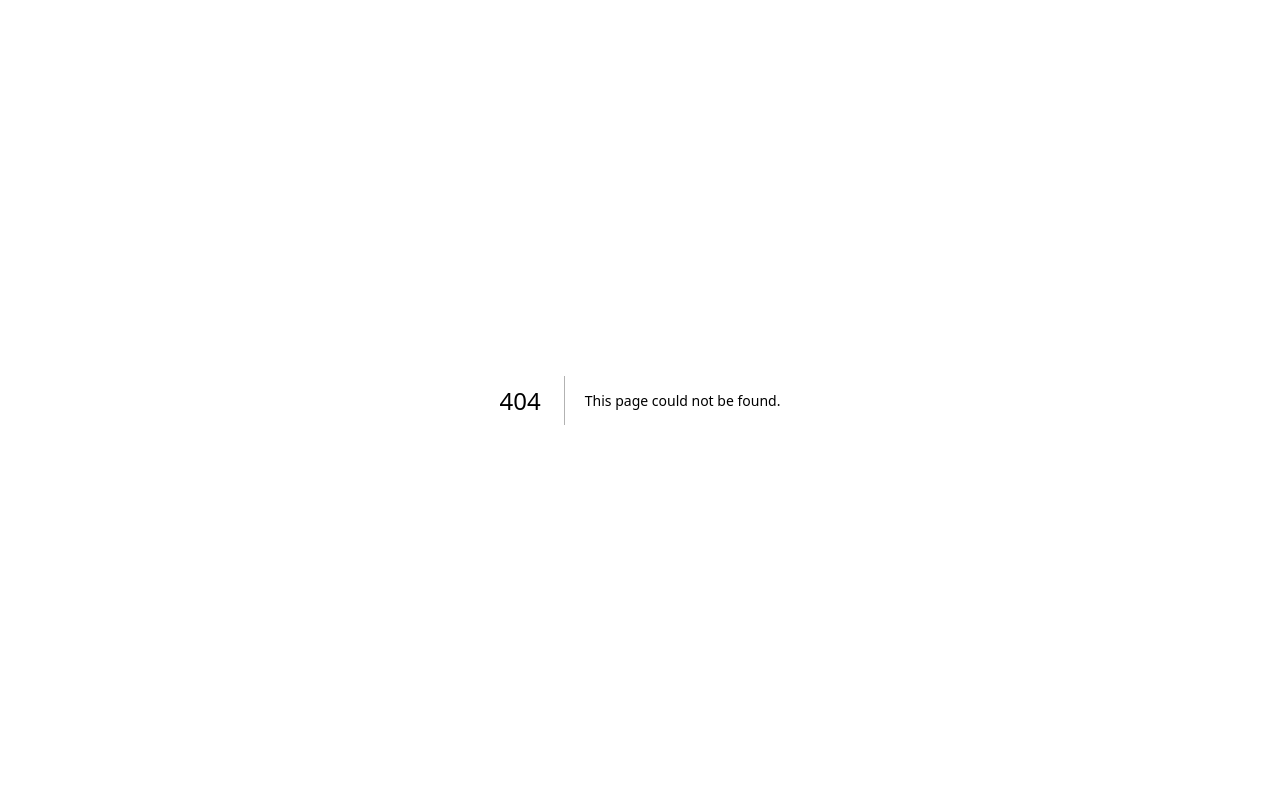
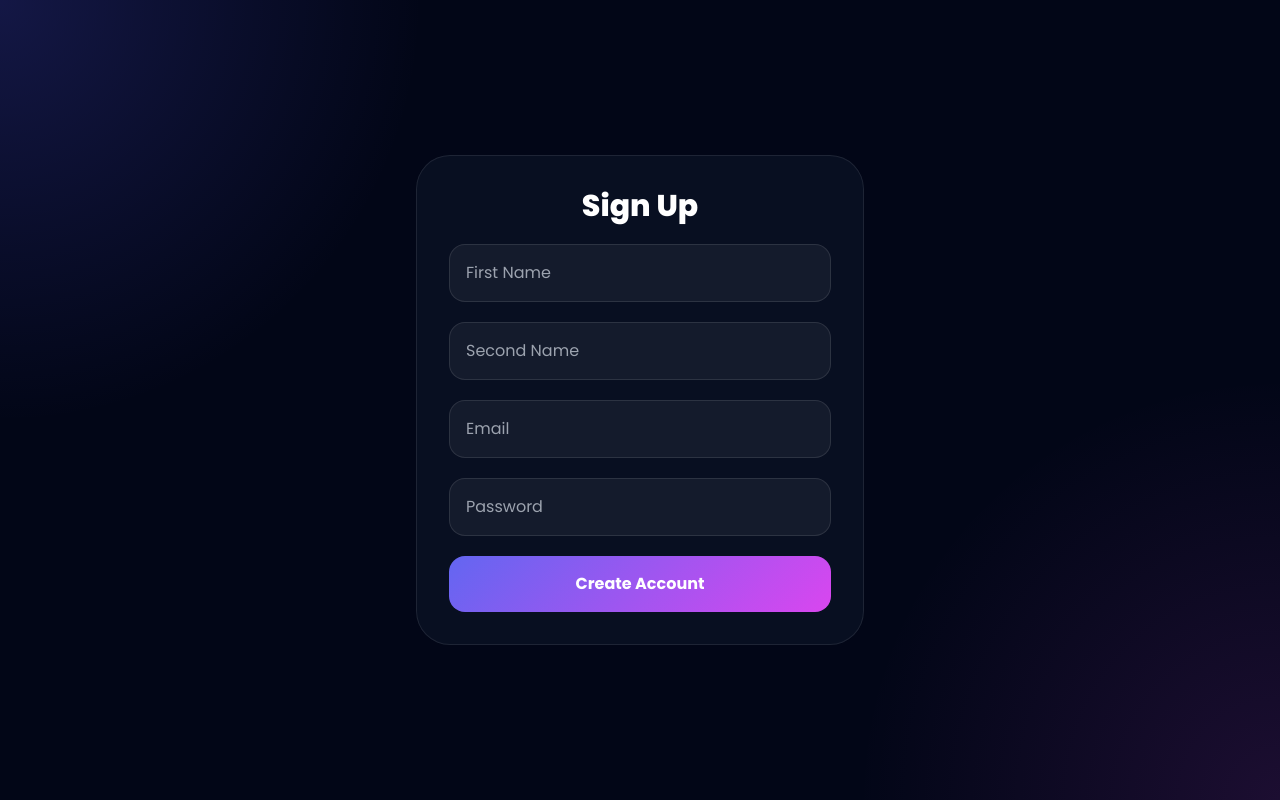
Before and after one commit to bhairamdeen55-eng/TEAMVB-apk-store-, a Next.js app: page /register in a window 1280 px wide. Before the commit this address had no page. Built offline with nearby package versions, Linux system fonts and the light colour scheme; no server answers.

Commit message:
Add registration page with user signup form

```diff
--- /dev/null
+++ b/src/app/register/page.tsx
@@ -0,0 +1,58 @@
+'use client';
+
+import { useState } from 'react';
+import { useRouter } from 'next/navigation';
+import { signupUser } from '@/lib/auth';
+
+export default function RegisterPage() {
+  const router = useRouter();
+  const [firstName, setFirstName] = useState('');
+  const [secondName, setSecondName] = useState('');
+  const [email, setEmail] = useState('');
+  const [password, setPassword] = useState('');
+
+  const submit = async (e: React.FormEvent) => {
+    e.preventDefault();
+    await signupUser({ firstName, secondName, email, password });
+    router.push('/login');
+  };
+
+  return (
+    <main className="min-h-screen flex items-center justify-center px-4">
+      <form onSubmit={submit} className="glass w-full max-w-md rounded-[34px] p-8 space-y-5 border border-white/10">
+        <h1 className="text-3xl font-extrabold text-center">Sign Up</h1>
+
+        <input
+          className="w-full p-4 rounded-2xl bg-white/5 border border-white/10 outline-none"
+          placeholder="First Name"
+          value={firstName}
+          onChange={e => setFirstName(e.target.value)}
+        />
+
+        <input
+          className="w-full p-4 rounded-2xl bg-white/5 border border-white/10 outline-none"
+          placeholder="Second Name"
+          value={secondName}
+          onChange={e => setSecondName(e.target.value)}
+        />
+
+        <input
+          className="w-full p-4 rounded-2xl bg-white/5 border border-white/10 outline-none"
+          placeholder="Email"
+          value={email}
+          onChange={e => setEmail(e.target.value)}
+        />
+
+        <input
+          className="w-full p-4 rounded-2xl bg-white/5 border border-white/10 outline-none"
+          placeholder="Password"
+          type="password"
+          value={password}
+          onChange={e => setPassword(e.target.value)}
+        />
+
+        <button className="w-full accent py-4 rounded-2xl font-bold">Create Account</button>
+      </form>
+    </main>
+  );
+}
```
